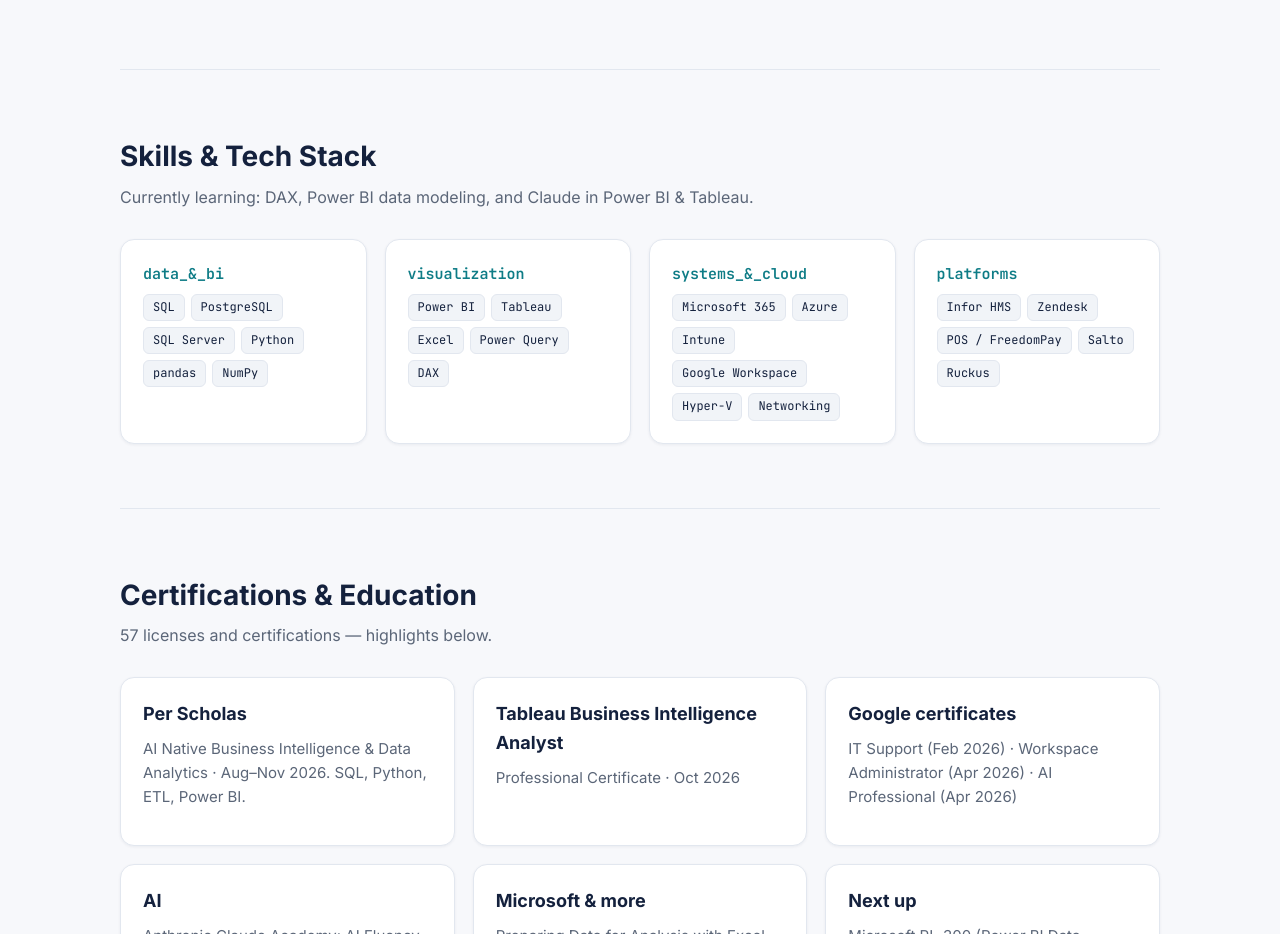
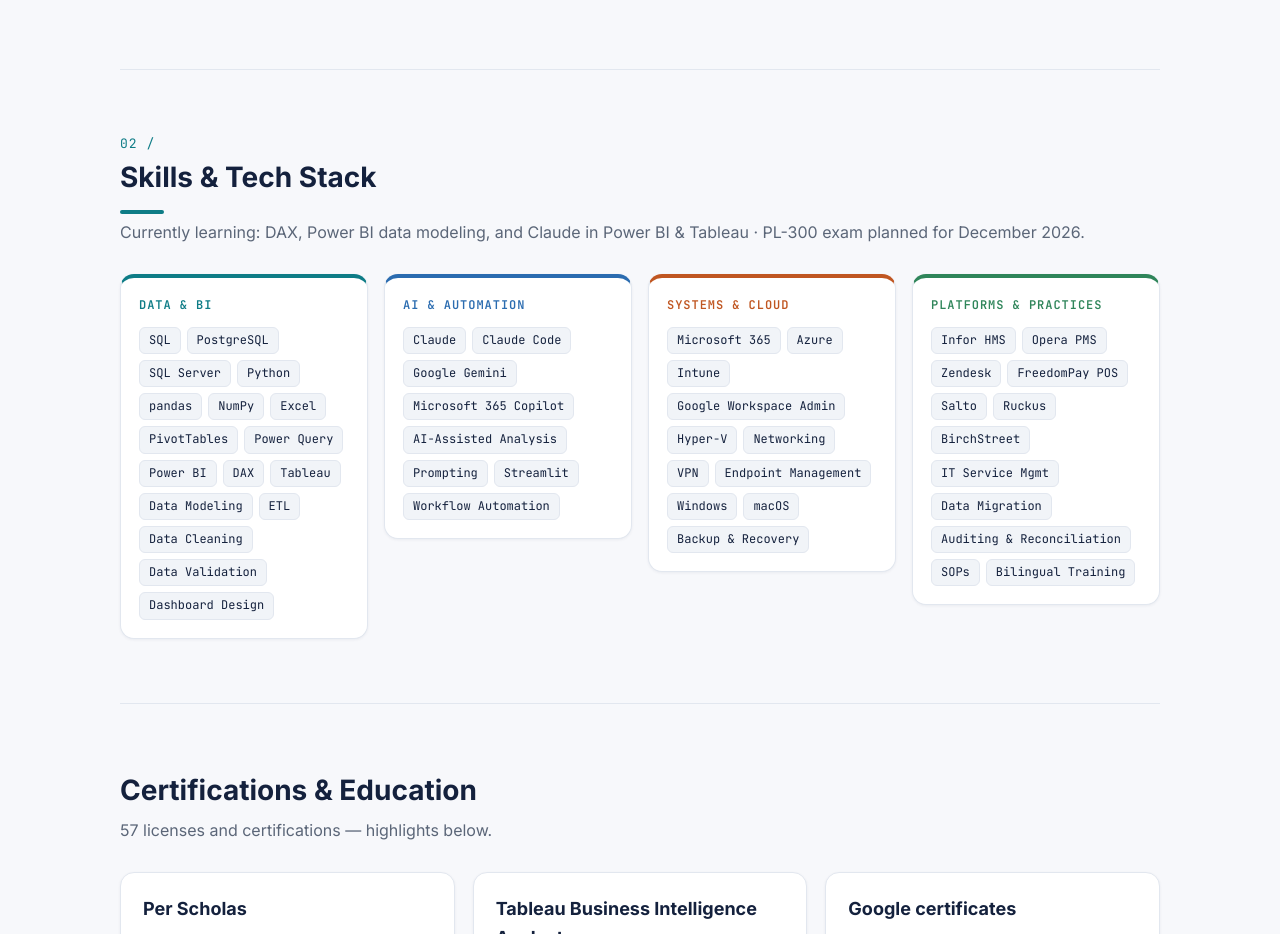
Before and after one commit to hperez1718-byte/hperez1718-byte.github.io, a plain HTML site: page index.html in a window 1280 px wide. Shown: the part 2780-3714 px from the top of the page. Drawn offline with Linux system fonts and the light colour scheme.

Commit message:
Add Skills & Tech Stack section

```diff
--- a/index.html
+++ b/index.html
@@ -86,6 +86,16 @@
   .hire p{margin:0 auto;max-width:620px;color:var(--text);font-size:15px}
   .hire .cta{justify-content:center}
   .btn.outline{background:#fff;border:2px solid var(--accent);color:var(--accent)}
+  .uline::after{content:"";display:block;width:44px;height:4px;border-radius:2px;background:var(--accent);margin-top:10px}
+  .sgrid{display:grid;grid-template-columns:repeat(4,1fr);gap:16px;align-items:start}
+  @media(max-width:960px){.sgrid{grid-template-columns:repeat(2,1fr)}}
+  @media(max-width:560px){.sgrid{grid-template-columns:1fr}}
+  .scard{background:var(--panel);border:1px solid var(--line);border-top:4px solid var(--accent);border-radius:14px;padding:18px;box-shadow:0 1px 3px rgba(20,33,61,.06)}
+  .scard h3{margin:0 0 12px;font-family:var(--mono);font-size:12px;letter-spacing:.08em;text-transform:uppercase;color:var(--accent)}
+  .scard.c1{border-top-color:#0e7c86}.scard.c1 h3{color:#0e7c86}
+  .scard.c2{border-top-color:#2b6cb0}.scard.c2 h3{color:#2b6cb0}
+  .scard.c3{border-top-color:#c05621}.scard.c3 h3{color:#c05621}
+  .scard.c4{border-top-color:#2f855a}.scard.c4 h3{color:#2f855a}
   footer{padding:28px 0;color:var(--muted);font-size:14px;text-align:center}
 
   /* ===== Dashboard view (BI-style) ===== */
@@ -253,13 +263,14 @@
     </section>
 
     <section id="skills">
-      <h2>Skills &amp; Tech Stack</h2>
-      <p class="sub">Currently learning: DAX, Power BI data modeling, and Claude in Power BI &amp; Tableau.</p>
-      <div class="skills">
-        <div class="card"><h3>data_&amp;_bi</h3><div class="tags"><span class="tag">SQL</span><span class="tag">PostgreSQL</span><span class="tag">SQL Server</span><span class="tag">Python</span><span class="tag">pandas</span><span class="tag">NumPy</span></div></div>
-        <div class="card"><h3>visualization</h3><div class="tags"><span class="tag">Power BI</span><span class="tag">Tableau</span><span class="tag">Excel</span><span class="tag">Power Query</span><span class="tag">DAX</span></div></div>
-        <div class="card"><h3>systems_&amp;_cloud</h3><div class="tags"><span class="tag">Microsoft 365</span><span class="tag">Azure</span><span class="tag">Intune</span><span class="tag">Google Workspace</span><span class="tag">Hyper-V</span><span class="tag">Networking</span></div></div>
-        <div class="card"><h3>platforms</h3><div class="tags"><span class="tag">Infor HMS</span><span class="tag">Zendesk</span><span class="tag">POS / FreedomPay</span><span class="tag">Salto</span><span class="tag">Ruckus</span></div></div>
+      <div class="eyebrow">02 /</div>
+      <h2 class="uline">Skills &amp; Tech Stack</h2>
+      <p class="sub">Currently learning: DAX, Power BI data modeling, and Claude in Power BI &amp; Tableau · PL-300 exam planned for December 2026.</p>
+      <div class="sgrid">
+        <div class="scard c1"><h3>Data &amp; BI</h3><div class="tags"><span class="tag">SQL</span><span class="tag">PostgreSQL</span><span class="tag">SQL Server</span><span class="tag">Python</span><span class="tag">pandas</span><span class="tag">NumPy</span><span class="tag">Excel</span><span class="tag">PivotTables</span><span class="tag">Power Query</span><span class="tag">Power BI</span><span class="tag">DAX</span><span class="tag">Tableau</span><span class="tag">Data Modeling</span><span class="tag">ETL</span><span class="tag">Data Cleaning</span><span class="tag">Data Validation</span><span class="tag">Dashboard Design</span></div></div>
+        <div class="scard c2"><h3>AI &amp; Automation</h3><div class="tags"><span class="tag">Claude</span><span class="tag">Claude Code</span><span class="tag">Google Gemini</span><span class="tag">Microsoft 365 Copilot</span><span class="tag">AI-Assisted Analysis</span><span class="tag">Prompting</span><span class="tag">Streamlit</span><span class="tag">Workflow Automation</span></div></div>
+        <div class="scard c3"><h3>Systems &amp; Cloud</h3><div class="tags"><span class="tag">Microsoft 365</span><span class="tag">Azure</span><span class="tag">Intune</span><span class="tag">Google Workspace Admin</span><span class="tag">Hyper-V</span><span class="tag">Networking</span><span class="tag">VPN</span><span class="tag">Endpoint Management</span><span class="tag">Windows</span><span class="tag">macOS</span><span class="tag">Backup &amp; Recovery</span></div></div>
+        <div class="scard c4"><h3>Platforms &amp; Practices</h3><div class="tags"><span class="tag">Infor HMS</span><span class="tag">Opera PMS</span><span class="tag">Zendesk</span><span class="tag">FreedomPay POS</span><span class="tag">Salto</span><span class="tag">Ruckus</span><span class="tag">BirchStreet</span><span class="tag">IT Service Mgmt</span><span class="tag">Data Migration</span><span class="tag">Auditing &amp; Reconciliation</span><span class="tag">SOPs</span><span class="tag">Bilingual Training</span></div></div>
       </div>
     </section>
 
```
